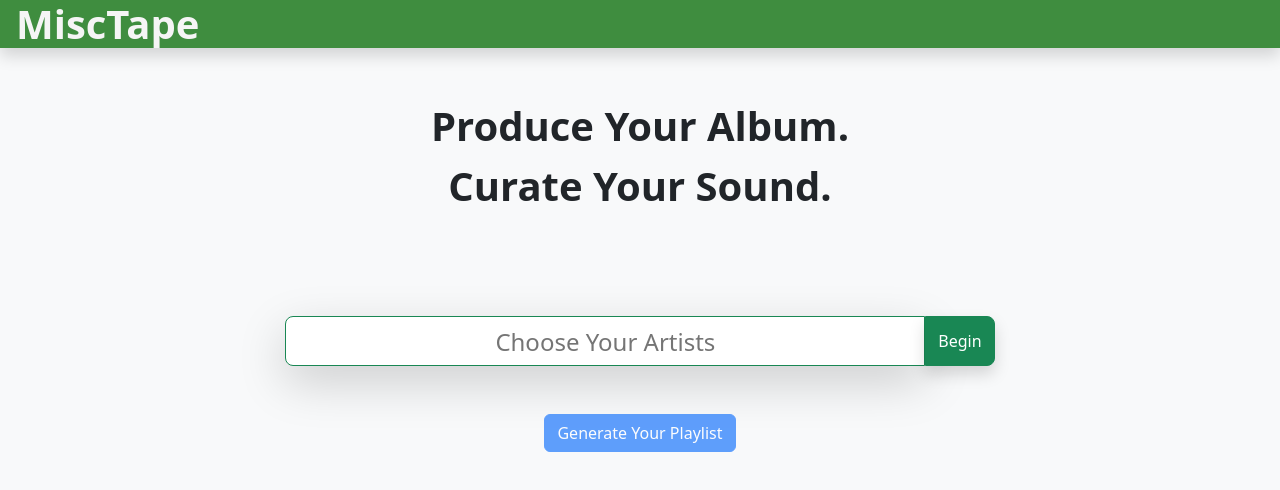
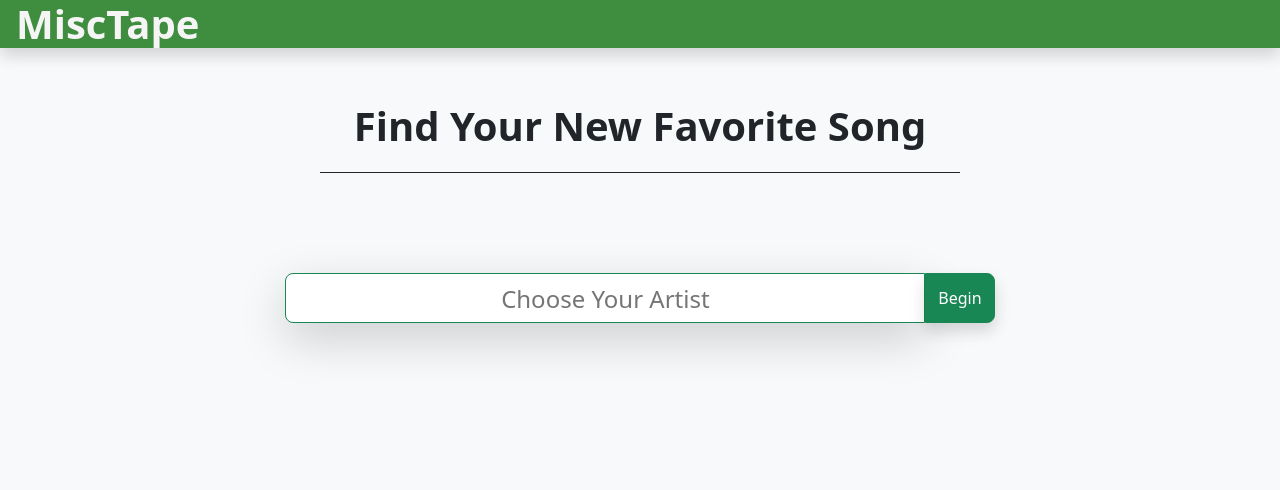
Before and after one commit to mlgoldstein28/m-player, a React (Create React App) app: page / in a window 1280 px wide. Shown: the top 490 px of the page. Built offline with nearby package versions, Linux system fonts and the light colour scheme.

Commit message:
Homepage clean

```diff
--- a/src/App.js
+++ b/src/App.js
@@ -71,15 +71,12 @@ function App() {
     <div className="App">
       <div className="w-100 vh-100 bg-light m-0">
         <Navbar />
-        <div className="w-50 text-center m-auto fs-1 fw-bold text-dark mt-5">Produce Your Album. <br /> Curate Your Sound.</div>
+        <div className="w-50 text-center m-auto fs-1 fw-bold text-dark mt-5 border-bottom border-dark pb-3">Find Your New Favorite Song</div>
         <Search inputValue={inputValue}
                 handleClickSubmit={handleClickSubmit}
                 handleChange={handleChange}/>
         <div className="d-flex justify-content-center">
           <AlbumDisplay playlist={playlist}/>
-        </div>
-        <div className='mt-5'>
-          <button className="btn btn-primary disabled">Generate Your Playlist</button>
         </div>
       </div>
     </div>
--- a/src/components/Search/Search.js
+++ b/src/components/Search/Search.js
@@ -4,7 +4,7 @@ export default function Search({handleClick, handleChange, inputValue}) {
 
     return (
             <div className={styles.searchContainer}>
-                <input onChange={handleChange} value={inputValue} type="text" className={`${styles.searchBar} border border-success shadow-lg`} placeholder="Choose Your Artists"></input>
+                <input onChange={handleChange} value={inputValue} type="text" className={`${styles.searchBar} border border-success shadow-lg`} placeholder="Choose Your Artist"></input>
                 <button onClick={handleClick} className={`${styles.searchButton} btn btn-success shadow`}>Begin</button>
             </div>
     )
```
